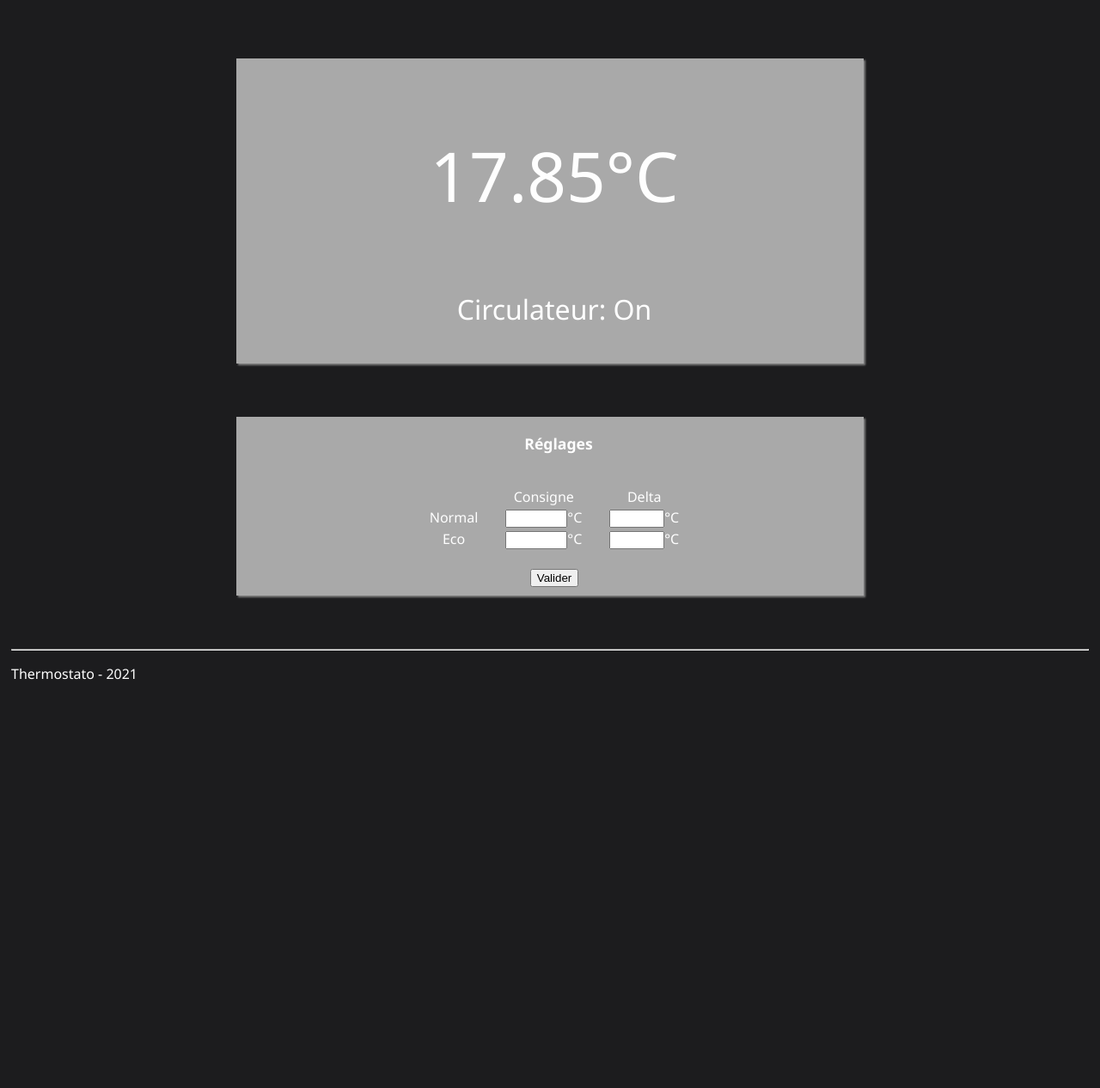
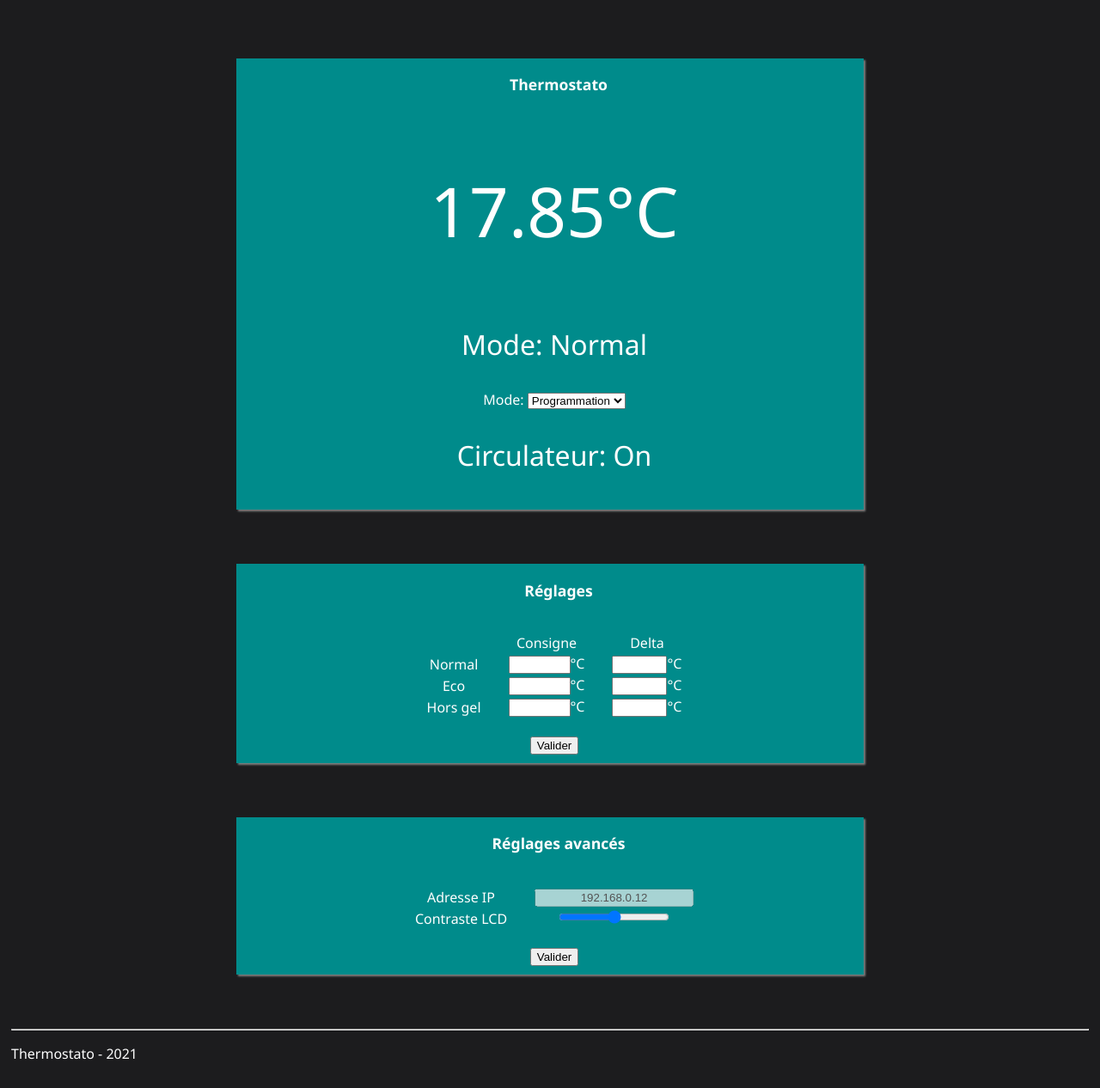
Before and after one commit to bonzai133/webMockup, a Flask app: page / in a window 1280 px wide. Shown: the part 47-1313 px from the top of the page at 86% size. Before the commit the page ends 838 px from the top, so only its background shows below. Run offline with Flask 2, Linux system fonts and the light colour scheme.

Commit message:
add settings

```diff
--- a/static/site.css
+++ b/static/site.css
@@ -47,7 +47,7 @@ img {
 .pannel-info {
     max-width: 720px;
     width: 90%;
-    background-color: darkgray;
+    background-color: darkcyan;
     margin: auto;
     margin-top: 5%;
     margin-bottom: 5%;
--- a/templates/home.html
+++ b/templates/home.html
@@ -4,9 +4,21 @@ Home
 {% endblock %}
 {% block content %}
 <div class="pannel-info">
+    <h3>Thermostato</h3>
     <p class="temperature">17.85°C</p>
+    <p class="secondary-info">Mode: Normal</p>
+    <label for="mode">Mode:</label>
+
+    <select name="mode" id="mode">
+      <option value="prog">Programmation</option>
+      <option value="normal">Normal</option>
+      <option value="eco">Economique</option>
+      <option value="hg">Hors gel</option>
+    </select>
+
     <p class="secondary-info">Circulateur: On</p>
 </div>
+
 <form action='/' method='GET' class="pannel-info">
     <h3>Réglages</h3>
     <div>
@@ -25,9 +37,30 @@ Home
             <td class='consigne'> <input type='number' step='0.1' min='5' max='35' id='mode' value='16,0' size='3' name='Eco'>°C</td>
             <td class='consigne'> <input type='number' step='0.1' min='0' max='5' id='mode' value='0,5' size='3' name='Deltae'>°C</td>
         </tr>
+        <tr>
+            <td>Hors gel</td>
+            <td class='consigne'> <input type='number' step='0.1' min='0' max='35' id='mode' value='6,0' size='3' name='Hors gel'>°C</td>
+            <td class='consigne'> <input type='number' step='0.1' min='0' max='5' id='mode' value='0,5' size='3' name='Deltah'>°C</td>
+        </tr>
     </table>
     </div>
     <input type='submit' Value='Valider'>
 </form>
 
+<form action='/' method='GET' class="pannel-info">
+    <h3>Réglages avancés</h3>
+    <div>
+    <table class='consigne' width='80%'>
+        <tr>
+            <td>Adresse IP</td>
+            <td class='consigne'> <input type='text' disabled='disabled' value='192.168.0.12'></td>
+        </tr>
+        <tr>
+            <td>Contraste LCD</td>
+            <td class='consigne'> <input type='range' step='1' min='0' max='255' id='lcdContrast' value='128' name='Lcd Contrast'></td>
+        </tr>
+    </table>
+    </div>
+    <input type='submit' Value='Valider'>
+</form>
 {% endblock %}
```
